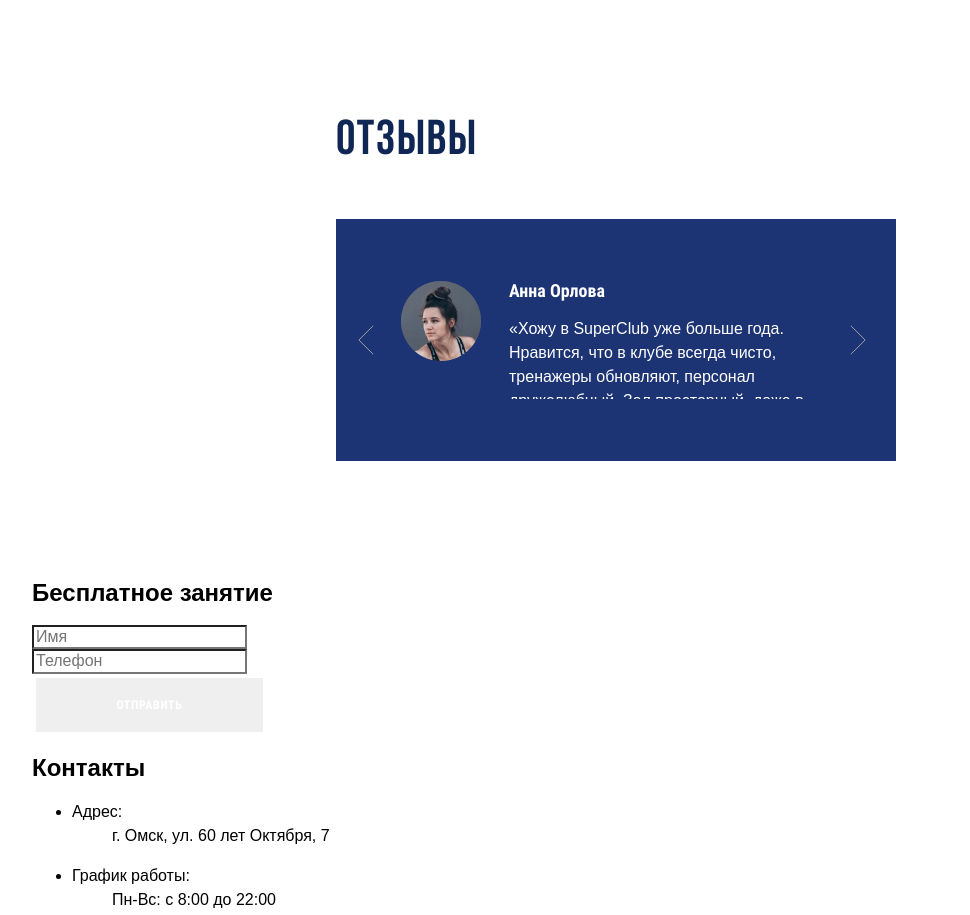
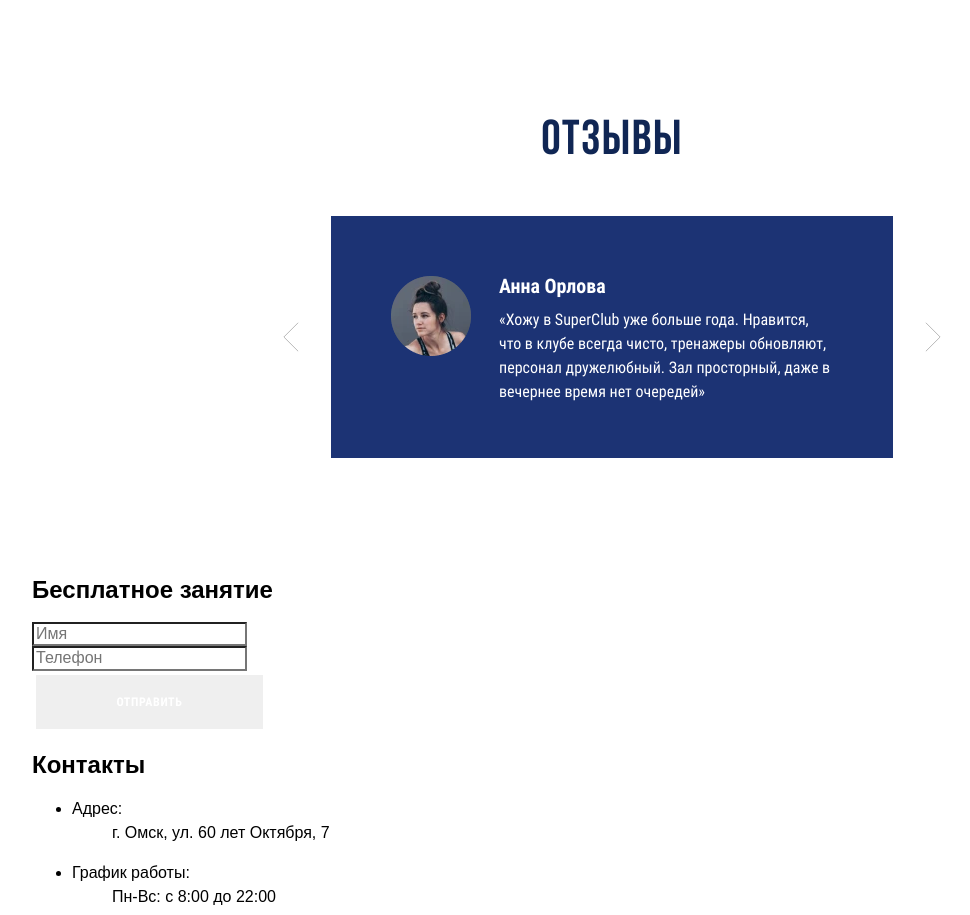
Before and after one commit to 13epanda/supergym, a website built with webpack: page source/index.html in a window 1280 px wide. Shown: the part 4867-5782 px from the top of the page, without its empty margins (28-998 px from the left). Built offline with nearby package versions, Linux system fonts and the light colour scheme; files whose address does not match are found by name; a web font is replaced by a local one.

Commit message:
fixed PP for feedback tablet

```diff
--- a/source/index.html
+++ b/source/index.html
@@ -587,7 +587,9 @@
                   </div>
                   <div class="feedback__text">
                     <h3>Анна Орлова</h3>
+                    <div class="feedback__content">
                       <p>«Хожу в SuperClub уже больше года. Нравится, что в клубе всегда чисто, тренажеры обновляют, персонал дружелюбный. Зал просторный, даже в вечернее время нет очередей»</p>
+                    </div>
                   </div>
                 </li>
                 <li class="swiper-slide feedback__item">
@@ -600,7 +602,9 @@
                   </div>
                   <div class="feedback__text">
                     <h3>Екатерина Масленикова</h3>
+                    <div class="feedback__content">
                       <p>Я была на групповых занятиях и в бассейне с тренером уже позанималась. То есть впечатления остались хорошие. Тренер Александр понравился, грамотно всё объяснял, как делать упражнения. Если будет возможность, я вернусь к нему на индивидуальные занятия. В бассейне понравилось с Викторией заниматься. Я не умею плавать особо. Она показала, как правильно держаться под водой. Занятие прошло без спешки, очень полно и объемно.</p>
+                    </div>
                   </div>
                 </li>
                 <li class="swiper-slide feedback__item">
@@ -613,7 +617,9 @@
                   </div>
                   <div class="feedback__text">
                     <h3>Вера Тихонова</h3>
-                    <p>Все понравилось! Обычно проводила в клубе около трех часов. Занималась в тренажерном зале с тренером Дарьей. Она мне очень понравилась, у меня была с ней индивидуальная тренировка. Она очень внимательная, спросила, что нельзя по состоянию здоровья, предложила подходящие тренажеры, все подсказала, на все вопросы отвечала.</p>
+                    <div class="feedback__content">
+                      <p>Все понравилось! Обычно проводила в клубе около трех часов. Занималась в тренажерном зале с&#160;тренером Дарьей. Она мне очень понравилась, у меня была с ней индивидуальная тренировка. Она очень внимательная, спросила, что нельзя по состоянию здоровья, предложила подходящие тренажеры, все подсказала, на все вопросы отвечала.</p>
+                    </div>
                   </div>
                 </li>
                 <li class="swiper-slide feedback__item">
@@ -626,8 +632,10 @@
                   </div>
                   <div class="feedback__text">
                     <h3>Маша Габдульбарова</h3>
+                    <div class="feedback__content">
                       <p>Я постоянный клиент, у меня абонемент. Если бы меня что-то не устраивало, то я бы не ходила в этот клуб.</p>
                       <p>Просторный зал, есть бассейн, спа, финская сауна и самое главное, что меня устраивает, что нет толкучки и столпотворения. Персонал хороший, если обращаешь по телефону, то перезванивают, если обращаешься в зале, то разговаривают на «Вы», уважительно, вопросов нет.</p>
+                    </div>
                   </div>
                 </li>
                 <li class="swiper-slide feedback__item">
@@ -640,8 +648,10 @@
                   </div>
                   <div class="feedback__text">
                     <h3>Екатерина Масленикова</h3>
+                    <div class="feedback__content">
                       <p>Клуб новый, современное и разнообразное оборудование. Очень нравится кардио линия. Тренажёр кардио лестница. В зале всегда очень свежо и комфортно заниматься.</p>
                       <p>После зала обязательно поседения бассейна и джакузи с гидромассажем. Так же очень нравится хамам.</p>
+                    </div>
                   </div>
                 </li>
                 <li class="swiper-slide feedback__item">
@@ -654,7 +664,9 @@
                   </div>
                   <div class="feedback__text">
                     <h3>Анна Орлова</h3>
+                    <div class="feedback__content">
                       <p>Отличный дизайн интерьера, современные тренажеры. В раздевалках есть сушилка для одежды, фены. По чистоте, в целом все опрятно и ухожено.</p>
+                    </div>
                   </div>
                 </li>
                 <li class="swiper-slide feedback__item">
@@ -667,8 +679,10 @@
                   </div>
                   <div class="feedback__text">
                     <h3>Маша Габдульбарова</h3>
+                    <div class="feedback__content">
                       <p>Посещаю данный фитнес центр с открытия, нареканий к клубу нет. Приветливый, отзывчивый персонал! На любой вопрос, просьбу, замечание всегда будет конструктивный ответ/решение, за это только 5 баллов</p>
                       <p>Тренерский состав на уровне.</p>
+                    </div>
                   </div>
                 </li>
                 <li class="swiper-slide feedback__item">
@@ -681,8 +695,10 @@
                   </div>
                   <div class="feedback__text">
                     <h3>Вера Тихонова</h3>
+                    <div class="feedback__content">
                       <p>Самые лучшие тренеры, современные фитнес направления. Очень шикарный, красивый дизайн. Здесь вы получите прекрасное настроение + стройное и подтянутое тело. Считаю этот фитнес клуб самым лучшим. Здесь отличные сотрудники и шикарный уровень оказания услуг.</p>
                       <p>Желаю клубу дальнейшего развития и огромное вам спасибо!</p>
+                    </div>
                   </div>
                 </li>
               </ol>
--- a/source/sass/blocks/feedback.scss
+++ b/source/sass/blocks/feedback.scss
@@ -1,5 +1,5 @@
 .feedback {
-  width: 672px;
+  width: 762px;
   margin: 120px auto;
 
   @include vp-1199 {
@@ -16,18 +16,18 @@
 
 .feedback h2 {
   margin-top: 0;
-  margin-bottom: 53px;
+  margin-bottom: 50px;
   font-family: $ff-bebas-neue;
   font-size: 49px;
   line-height: 49px;
   letter-spacing: 0.03em;
   color: $color-sapphire;
+  text-align: center;
 
   @include vp-1199 {
     margin-bottom: 40px;
     font-size: 42px;
     line-height: 42px;
-    text-align: center;
   }
 
   @include vp-767 {
@@ -43,7 +43,7 @@
 
 .feedback__slider {
   overflow: hidden;
-  width: 560px;
+  width: 562px;
   margin: 0 auto;
 
   @include vp-767 {
@@ -64,12 +64,17 @@
   position: relative;
   width: 556px;
   height: 242px;
-  padding: 62px 65px;
+  padding: 55px 60px 50px;
   display: flex;
   justify-content: flex-start;
   align-items: flex-start;
   background-color: $color-resolution-blue;
   color: $color-default-white;
+
+  @include vp-1199 {
+    padding-left: 63px;
+    padding-right: 63px;
+  }
 
   @include vp-767 {
     height: 335px;
@@ -78,6 +83,7 @@
 }
 
 .feedback__photo {
+  margin-top: 5px;
   width: 80px;
   height: 80px;
   border-radius: 50%;
@@ -100,7 +106,7 @@
 
 .feedback__text {
   height: 100%;
-  overflow-y: auto;
+  overflow-y: hidden;
 
   @include vp-767 {
     width: 100%;
@@ -110,17 +116,31 @@
 .feedback__item h3 {
   width: 100%;
   margin-top: auto;
-  margin-bottom: 0;
+  margin-bottom: 7px;
   font-family: $ff-roboto;
   font-style: normal;
   font-weight: 700;
-  font-size: 18px;
-  line-height: 20px;
+  font-size: 20px;
+  line-height: 30px;
 
   @include vp-767 {
     padding-left: 100px;
     margin-bottom: 34px;
   }
+}
+
+.feedback__content {
+  height: 100%;
+  overflow-y: auto;
+}
+
+.feedback__content p {
+  margin-top: 0;
+  margin-bottom: 0;
+  font-family: $ff-roboto;
+  font-weight: 400;
+  font-size: 16px;
+  line-height: 24px;
 }
 
 .feedback__btn-next,
@@ -134,3 +154,13 @@
     width: auto;
   }
 }
+
+.feedback__btn-next {
+  transform: translateX(50%) rotate(-180deg);
+  right: 0;
+}
+
+.feedback__btn-prev {
+  transform: translateX(-50%);
+  left: 0;
+}
```
Also changed, not shown: build/css/style.css, build/css/style.min.css, build/index.html, 1 other file. Lines whose indentation alone changed are shown as unchanged.
